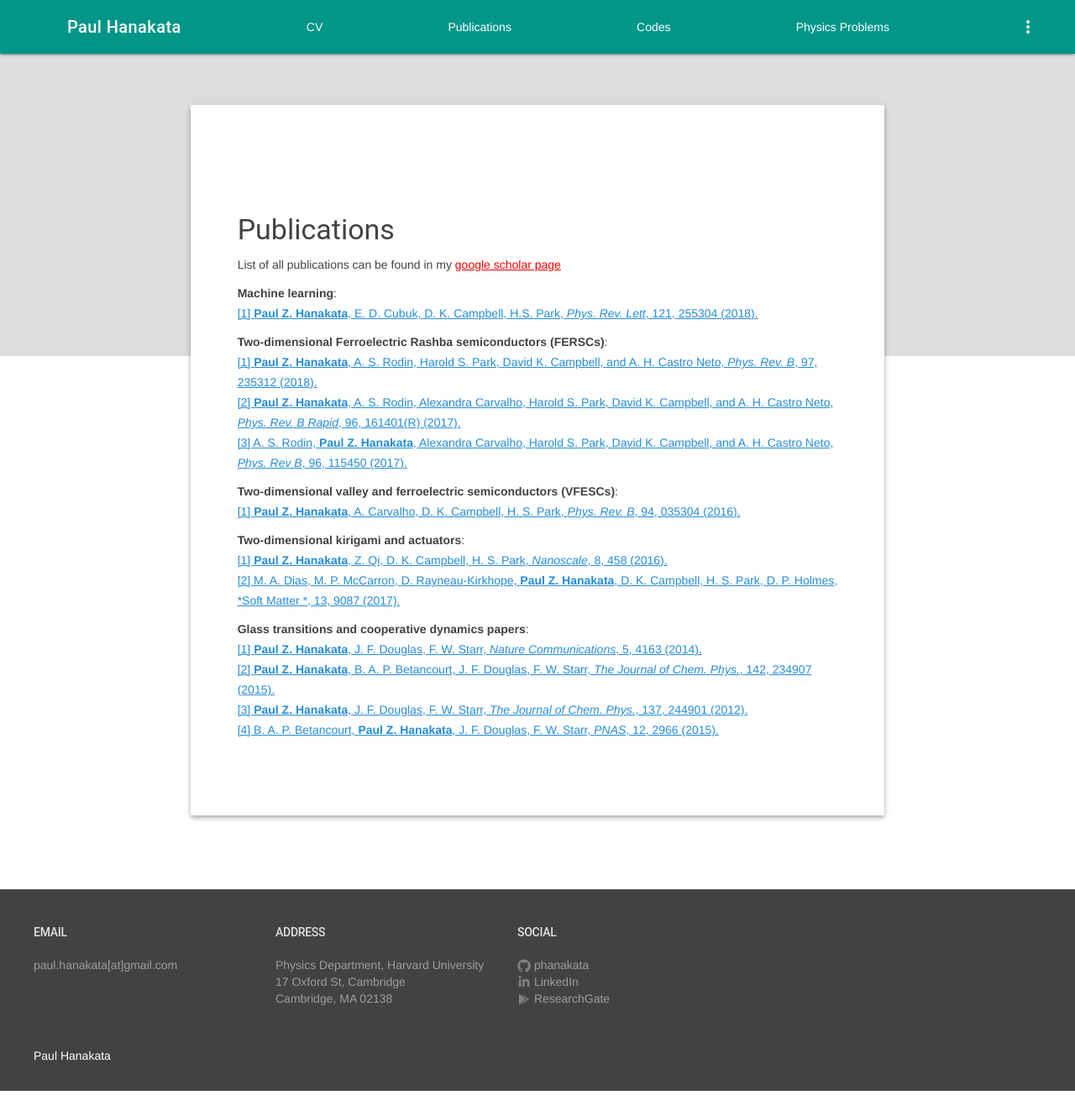
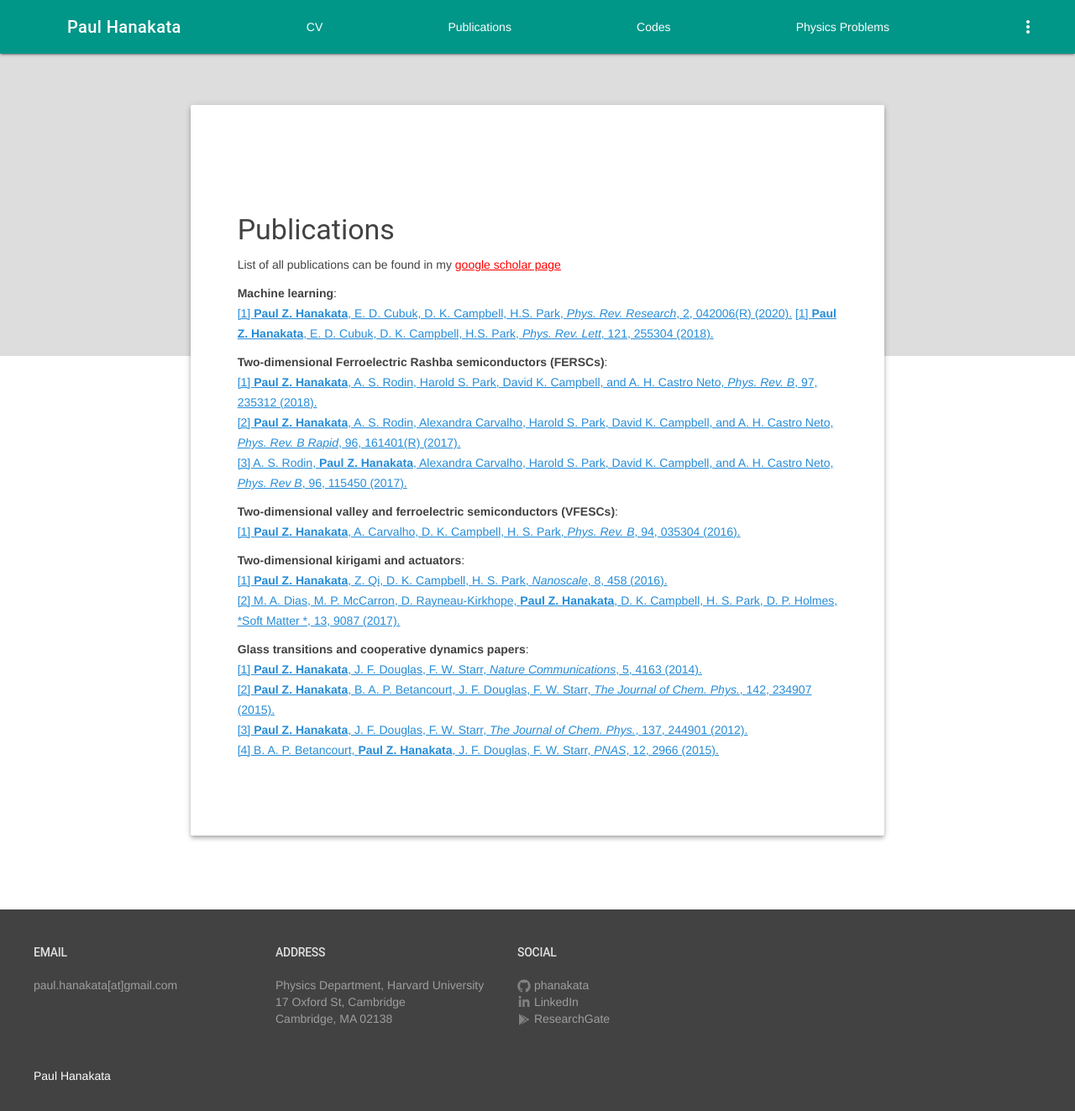
Before and after one commit to phanakata/phanakata.github.io, a Jekyll site: the page built from pages/Publications.md, in a window 1280 px wide. Shown: the whole page at 84% size. Built offline with Jekyll 4.4.1, drawn with Linux system fonts in a browser that asks for light colours; before the commit the page ends 1299 px from its top, so only the background shows below that.

Commit message:
Update Publications.md

```diff
--- a/pages/Publications.md
+++ b/pages/Publications.md
@@ -7,6 +7,7 @@ permalink: /Publications/
 List of all publications can be found in my <a href="https://scholar.google.com/citations?user=52QtSLYAAAAJ&hl=en" style="color:red"> google scholar page  </a>
 
 **Machine learning**:\\
+<a href="https://journals.aps.org/prresearch/abstract/10.1103/PhysRevResearch.2.042006" style="color:#268cd7">[1] **Paul Z. Hanakata**, E. D. Cubuk, D. K. Campbell, H.S. Park, *Phys. Rev. Research*, 2, 042006(R) (2020).</a>
 <a href="https://journals.aps.org/prl/abstract/10.1103/PhysRevLett.121.255304" style="color:#268cd7">[1] **Paul Z. Hanakata**, E. D. Cubuk, D. K. Campbell, H.S. Park, *Phys. Rev. Lett*, 121, 255304  (2018).</a>
 
 **Two-dimensional Ferroelectric Rashba semiconductors (FERSCs)**:\\
```
